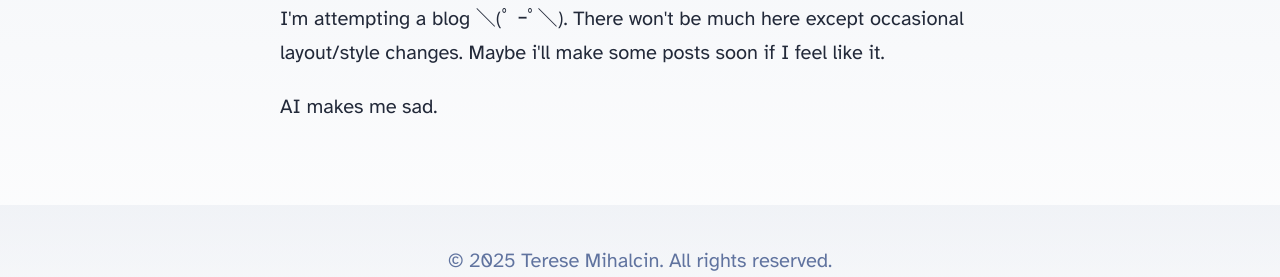
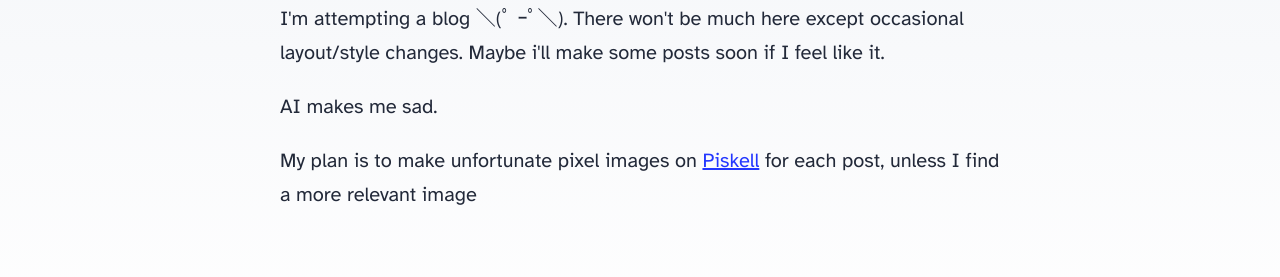
Before and after one commit to TereseMihalcin/a-new-me, an Astro site: page / in a window 1280 px wide. Shown: the part 228-505 px from the top of the page. Built offline with nearby package versions, Linux system fonts and the light colour scheme; Astro itself is replaced by a stand-in of ours.

Commit message:
add tidbit on homepage

```diff
--- a/src/pages/index.astro
+++ b/src/pages/index.astro
@@ -16,6 +16,7 @@ import { SITE_DESCRIPTION, SITE_TITLE } from '../consts';
 			<h1>I'm Terese!</h1>
 			<p>I'm attempting a blog ＼(ﾟ ｰﾟ＼). There won't be much here except occasional layout/style changes. Maybe i'll make some posts soon if I feel like it.</p>
 			<p>AI makes me sad.</p>
+			<p>My plan is to make unfortunate pixel images on <a href="https://www.piskelapp.com/p/create/sprite/" target="_new">Piskell</a> for each post, unless I find a more relevant image</p>
 		</main>
 		<Footer />
 	</body>
```
